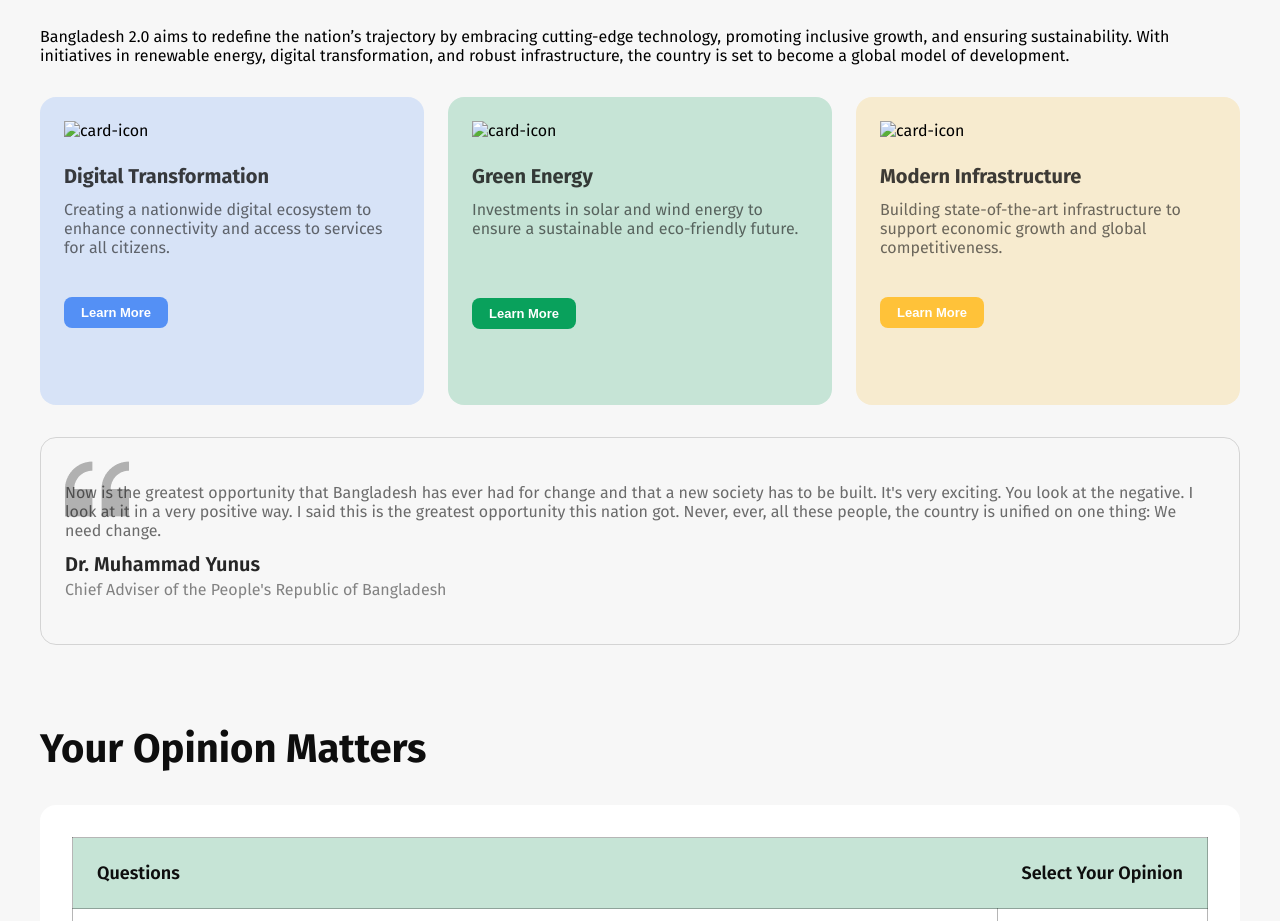
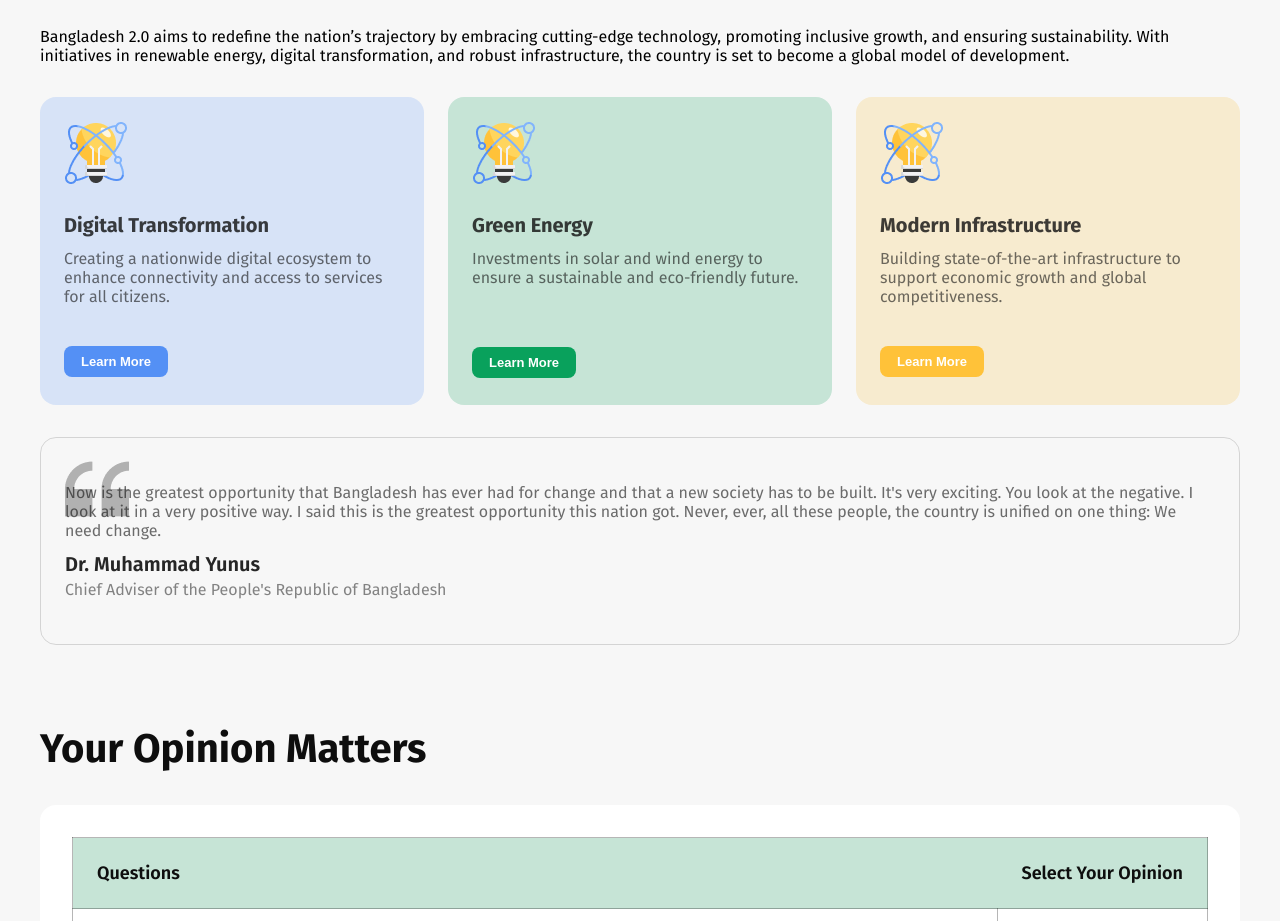
Before and after one commit to spshamim/ph_assignment_1, a plain HTML site: page index.html in a window 1280 px wide. Shown: the part 1140-2061 px from the top of the page. Drawn offline with Linux system fonts and the light colour scheme; the site is published under a folder, as on GitHub Pages, so addresses that start at the root find nothing.

Commit message:
Image Path Fixed

```diff
--- a/index.html
+++ b/index.html
@@ -60,19 +60,19 @@
                 <p class="card-desc">Bangladesh 2.0 aims to redefine the nation’s trajectory by embracing cutting-edge technology, promoting inclusive growth, and ensuring sustainability. With initiatives in renewable energy, digital transformation, and robust infrastructure, the country is set to become a global model of development.</p>
                 <div class="v-card-container">
                     <div class="v-card vc1">
-                        <img src="/asset/card-icon.png" alt="card-icon">
+                        <img src="asset/card-icon.png" alt="card-icon">
                         <h5 class="v-card-title">Digital Transformation</h5>
                         <p class="v-card-desc">Creating a nationwide digital ecosystem to enhance connectivity and access to services for all citizens.</p>
                         <a href="https://www.example.com" target="_blank"><button type="button" class="lrn-btn b1">Learn More</button></a>
                     </div>
                     <div class="v-card vc2">
-                        <img src="/asset/card-icon.png" alt="card-icon">
+                        <img src="asset/card-icon.png" alt="card-icon">
                         <h5 class="v-card-title">Green Energy</h5>
                         <p class="v-card-desc">Investments in solar and wind energy to ensure a sustainable and eco-friendly future.</p>
                         <a href="https://www.example.com" target="_blank"><button type="button" class="lrn-btn b2">Learn More</button></a>
                     </div>
                     <div class="v-card vc3">
-                        <img src="/asset/card-icon.png" alt="card-icon">
+                        <img src="asset/card-icon.png" alt="card-icon">
                         <h5 class="v-card-title">Modern Infrastructure</h5>
                         <p class="v-card-desc">Building state-of-the-art infrastructure to support economic growth and global competitiveness.</p>
                         <a href="https://www.example.com" target="_blank"><button type="button" class="lrn-btn b3">Learn More</button></a>
```
